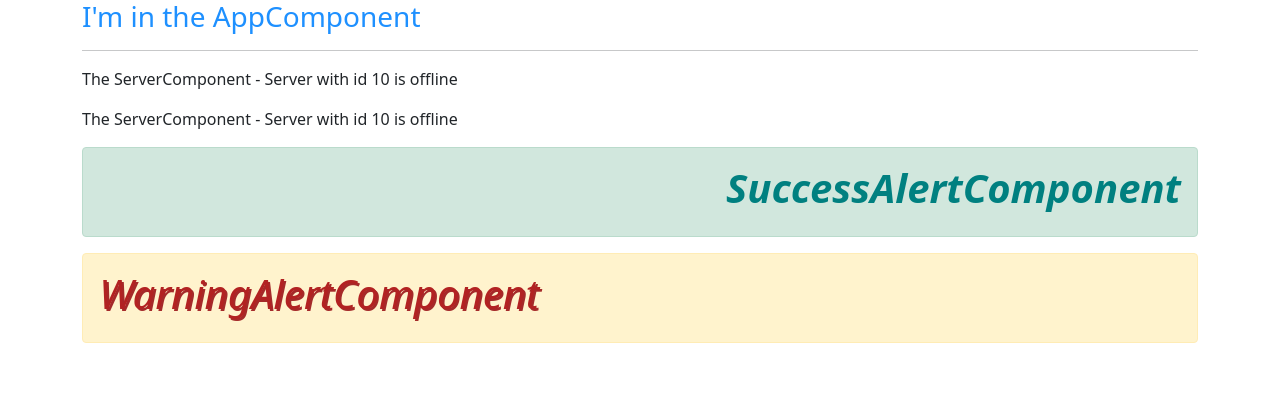
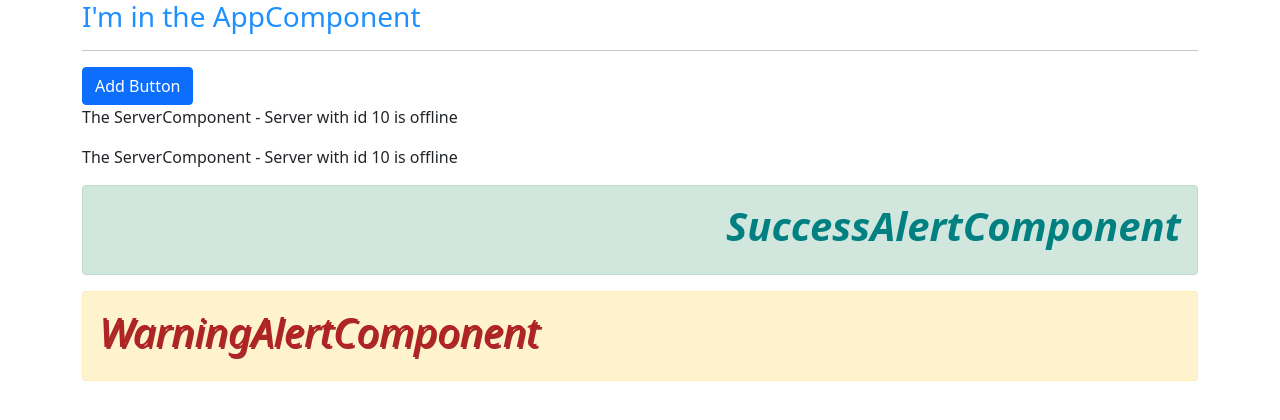
Before and after one commit to pashamo/Angularjs_Sandbox, an Angular app in the folder my-first-app/: page / in a window 1280 px wide. Shown: the top 420 px of the page. Built offline with nearby package versions, Linux system fonts and the light colour scheme.

Commit message:
feat: Property Binding

```diff
--- a/my-first-app/src/app/servers/servers.component.html
+++ b/my-first-app/src/app/servers/servers.component.html
@@ -1,2 +1,4 @@
+<button class="btn btn-primary" [disabled]="!allowNewServer">Add Button</button>
+
 <app-server></app-server>
 <app-server></app-server>
--- a/my-first-app/src/app/servers/servers.component.ts
+++ b/my-first-app/src/app/servers/servers.component.ts
@@ -6,8 +6,13 @@
   styleUrls: ['./servers.component.css']
 })
 export class ServersComponent implements OnInit {
+  allowNewServer: boolean = false;
 
-  constructor() { }
+  constructor() {
+    setTimeout(() => {
+      this.allowNewServer = true;
+    },2000);
+   }
 
   ngOnInit(): void {
   }
```
